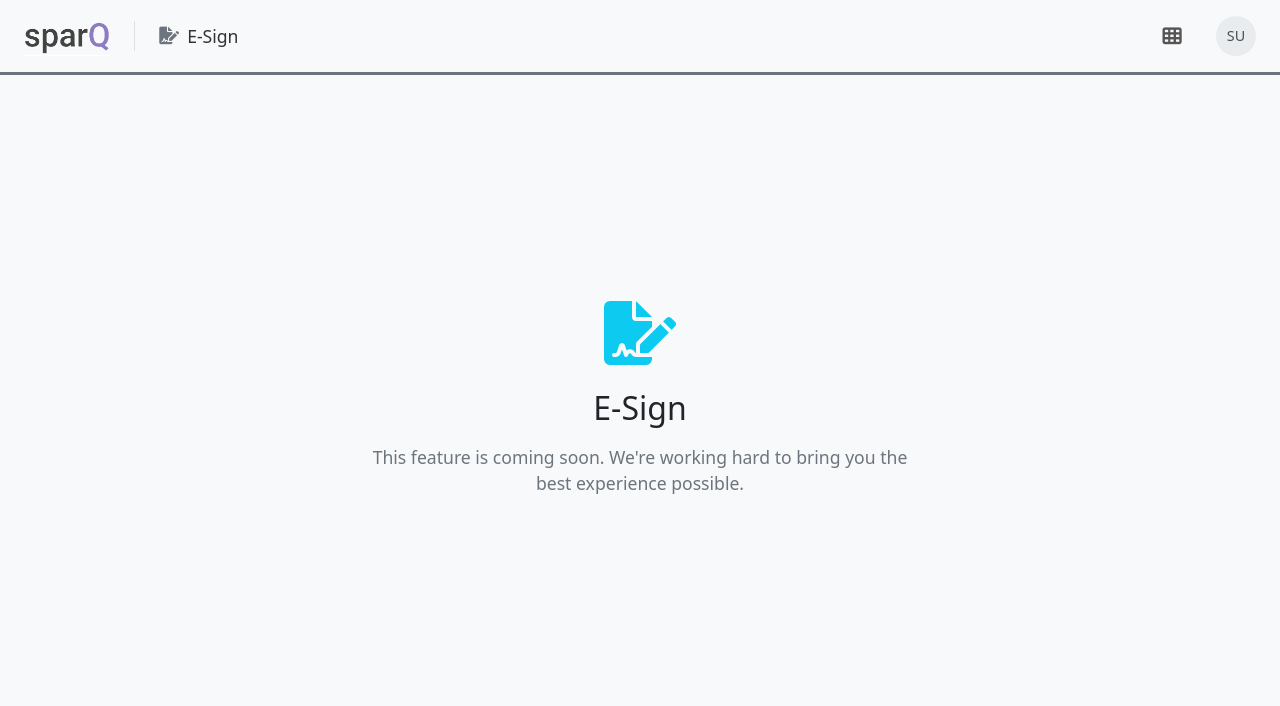
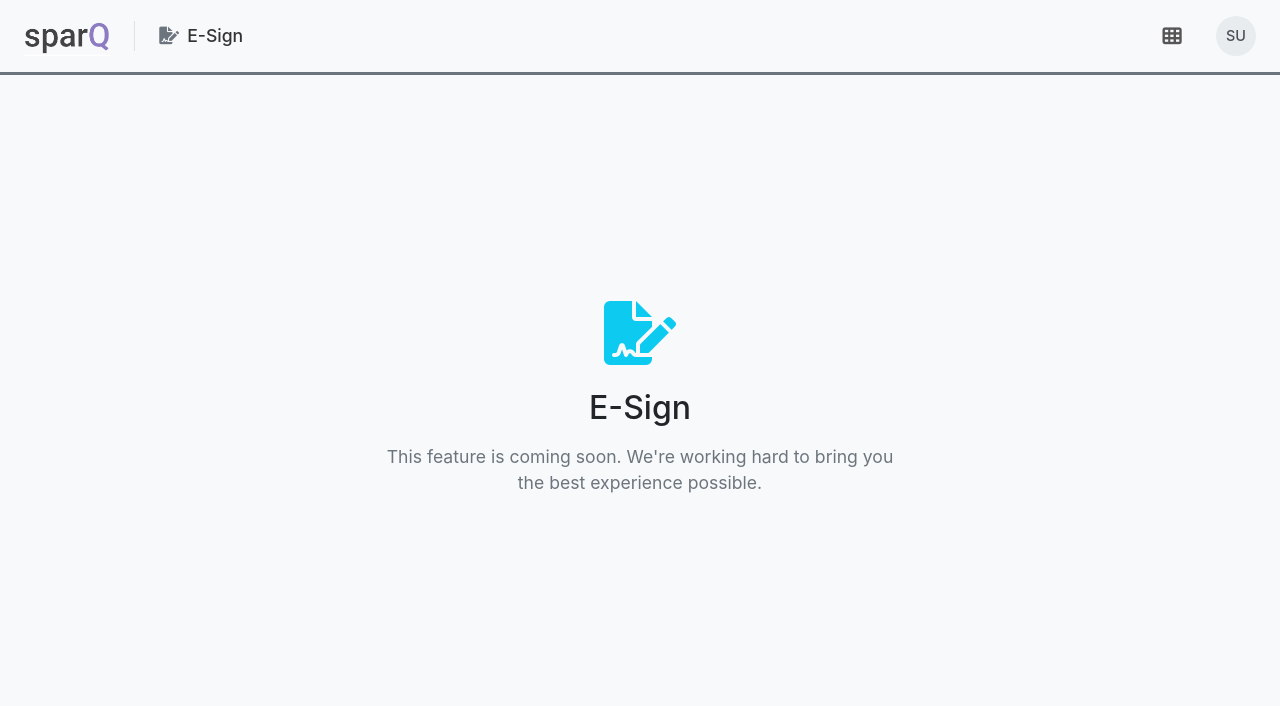
Before and after one commit to sparQone/sparq, a Flask app: page /esign/ in a window 1280 px wide. Shown: the top 706 px of the page. Run offline with Flask 3, Linux system fonts and the light colour scheme; the visitor is signed in with stand-in values (Sample User, id 1); parts of the project's set-up code (start-up, migrations or seed data) failed here and were passed over; some libraries are stand-ins or nearby versions.

Commit message:
Updated base styles. Font size and family added.

```diff
--- a/modules/core/views/assets/css/base.css
+++ b/modules/core/views/assets/css/base.css
@@ -1,3 +1,21 @@
+/* Add at the top of the file */
+:root {
+    --font-family-sans: -apple-system, BlinkMacSystemFont, "Segoe UI", Roboto, "Helvetica Neue", Arial, sans-serif;
+    --font-size-base: 0.875rem;  /* 14px */
+    --font-size-sm: 0.8125rem;   /* 13px */
+    --font-size-lg: 1rem;        /* 16px */
+}
+
+body {
+    font-family: var(--font-family-sans);
+    font-size: var(--font-size-base);
+    line-height: 1.5;
+    color: #212529;
+    -webkit-font-smoothing: antialiased;
+    -moz-osx-font-smoothing: grayscale;
+    background-color: #f8f9fa;
+}
+
 /* Base Layout Styles */
 body {
     background-color: #f8f9fa;
```
